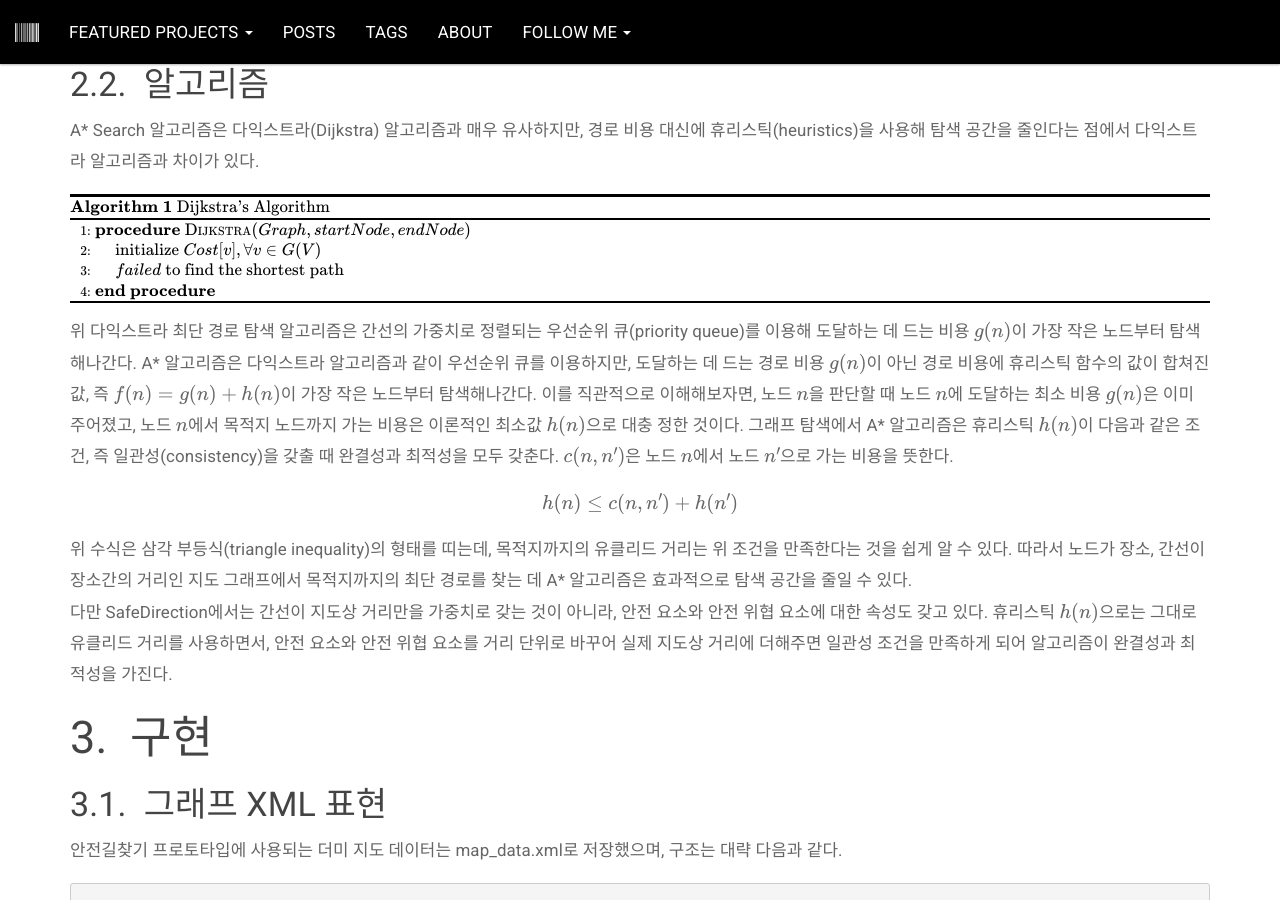
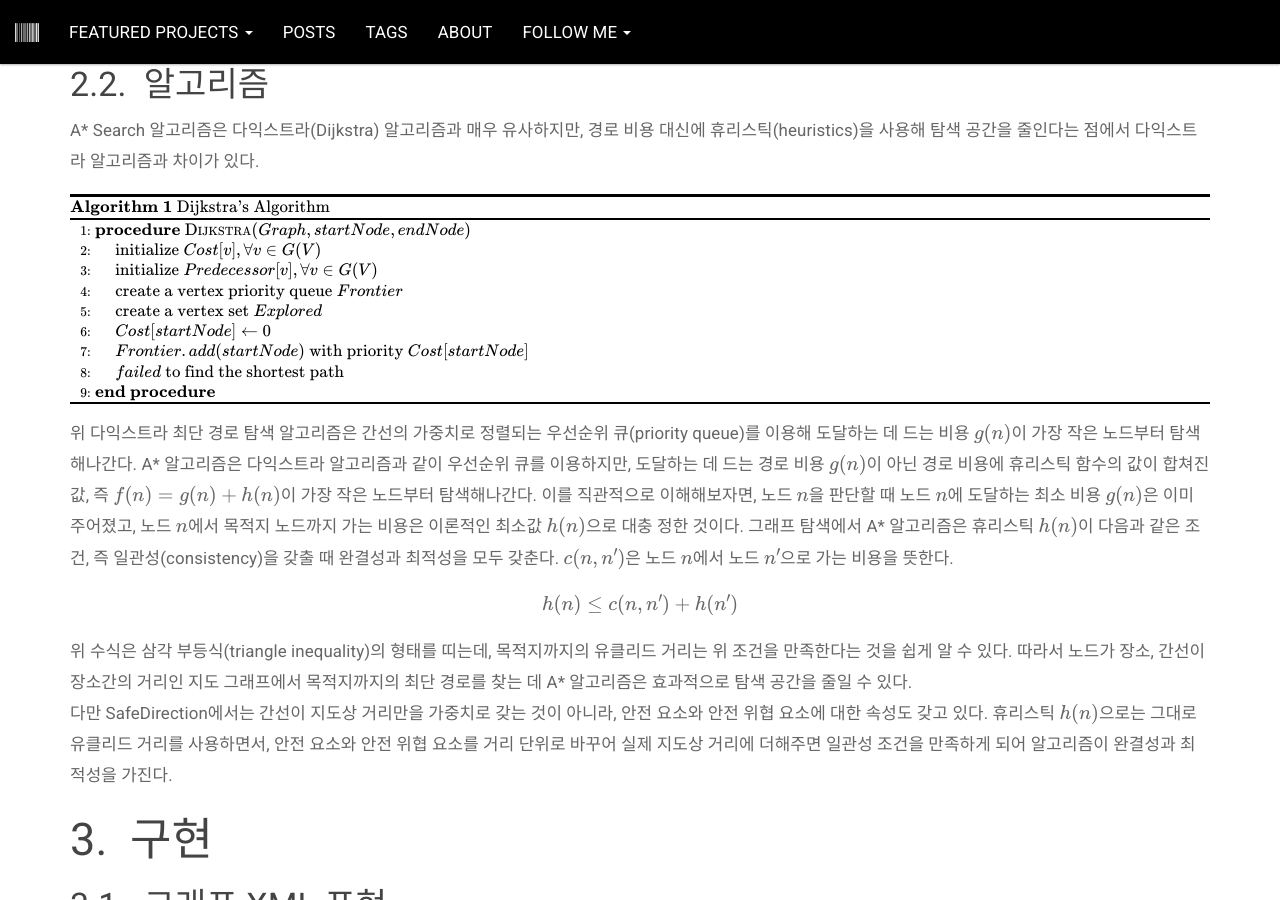
Before and after one commit to PnDong/pndong.github.io, a Jekyll site: the page built from _posts/2020-02-11-safe-direction-using-astar.html, in a window 1280 px wide and 900 px high, scrolled down 1440 px. Built offline with Jekyll 4.4.1, drawn with Linux system fonts in a browser that asks for light colours; nearby versions of some CDN libraries; formulas are drawn with MathJax 3; comment, search, counter and statistics services are not loaded.

Commit message:
Test post

```diff
--- a/_posts/2020-02-11-safe-direction-using-astar.html
+++ b/_posts/2020-02-11-safe-direction-using-astar.html
@@ -89,6 +89,11 @@ use_math: true
 \begin{algorithmic}
 \PROCEDURE{Dijkstra}{$Graph, startNode, endNode$}
 	\STATE initialize $Cost[v], \forall v \in G(V)$
+	\STATE initialize $Predecessor[v], \forall v \in G(V)$
+	\STATE create a vertex priority queue $Frontier$
+	\STATE create a vertex set $Explored$
+	\STATE $Cost[startNode] \gets 0$
+	\STATE $Frontier.add(startNode)$ with priority $Cost[startNode]$
 	\STATE $failed$ to find the shortest path
 \ENDPROCEDURE
 \end{algorithmic}
```
